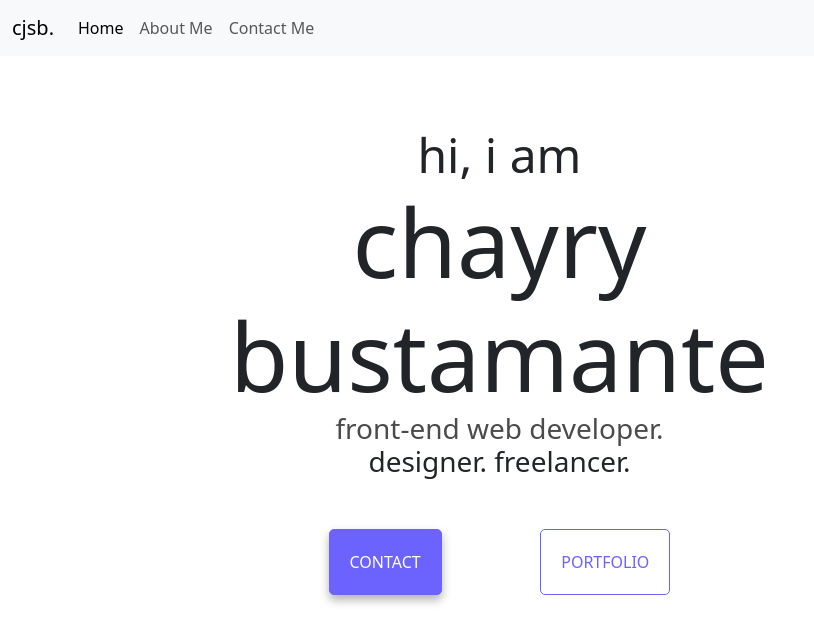
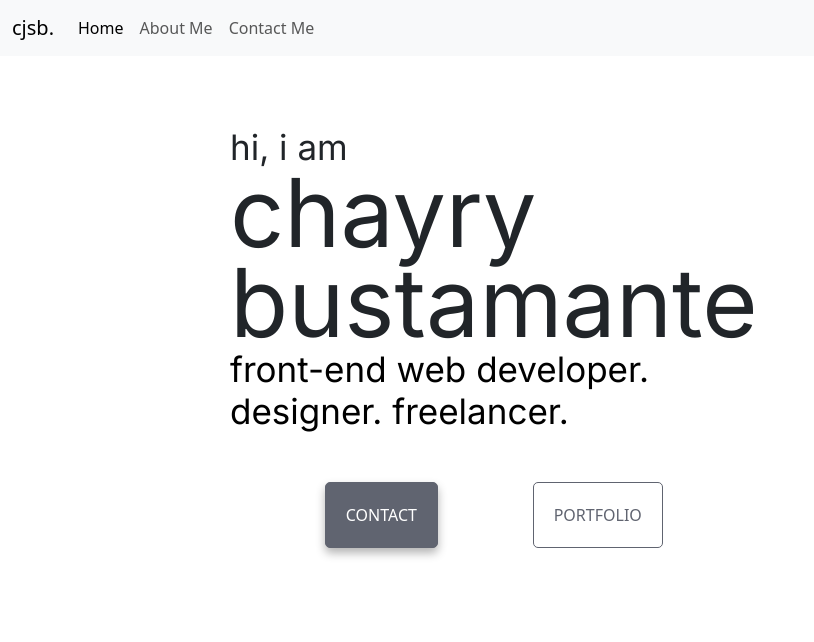
Before and after one commit to chaericodes/portfolio, a plain HTML site: page index.html in a window 1280 px wide. Shown: the whole page, without its empty margins (0-814 px from the left). Drawn offline with nearby package versions, Linux system fonts and the light colour scheme.

Commit message:
Updated the portfolio

```diff
--- a/index.html
+++ b/index.html
@@ -65,7 +65,7 @@
             <h3 id="dev-title">
               front-end web developer.
             </h3>
-            <h3>designer. freelancer.</h3>
+            <h3 id="dev-title">designer. freelancer.</h3>
           </div>
           <div class="navigation-links">
             <a id="contact-me-nav-link" href="about-me.html/#contact-me">CONTACT</a>
--- a/src/index-styles.css
+++ b/src/index-styles.css
@@ -1,8 +1,8 @@
 :root {
-    --subtitle-color: #4b4b4b;
+    --subtitle-color: #000000;
     --box-shadow: 0 5px 10px rgba(0, 0, 0, 0.3);
     --paragraph-bg-color: #f5f2fe;
-    --button-color: #6c63ff;
+    --button-color: #606470;
   }
 
   .content {
@@ -18,8 +18,8 @@
     margin: 0px !important;
   }
 
-  h1 {
-    font-size: 48px !important;
+  h1, h3 {
+    font-size: 35px !important;
   }
 
   h2 {
@@ -29,10 +29,15 @@
   .greetings {
     display: flex;
     flex-direction: column;
-    text-align: center;
+    text-align: left;
     margin: 0px auto;
+    font-family: Inter, sans-serif;
+    font-weight: bold;
   }
 
+  #dev-owner {
+    line-height: 90px;
+  }
   #dev-title {
     color: var(--subtitle-color);
   }
@@ -50,30 +55,30 @@
 
   #contact-me-nav-link:hover {
     background-color: white;
-    color: #6c63ff;
-    border: 1px solid #6c63ff;
+    color: var(--button-color);
+    border: 1px solid var(--button-color);
     transition: ease-in-out 300ms;
   }
 
   #about-me-nav-link {
     background-color: white;
-    color: #6c63ff;
-    border: 1px solid #6c63ff;
+    color: var(--button-color);
+    border: 1px solid var(--button-color);
     padding: 20px;
   }
 
   #contact-me-nav-link {
-    background-color: #6c63ff;
+    background-color: var(--button-color);
     box-shadow: var(--box-shadow);
     color: white;
-    border: 1px solid #6c63ff;
+    border: 1px solid var(--button-color);
     padding: 20px;
   }
 
   #about-me-nav-link:hover {
     color: white;
-    border: 1px solid #6c63ff;
-    background-color: #6c63ff;
+    border: 1px solid var(--button-color);;
+    background-color: var(--button-color);
     transition: ease-in-out 300ms;
   }
 
```
